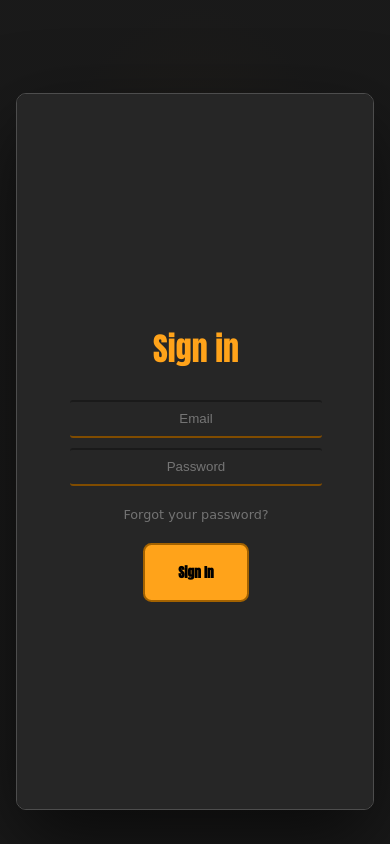
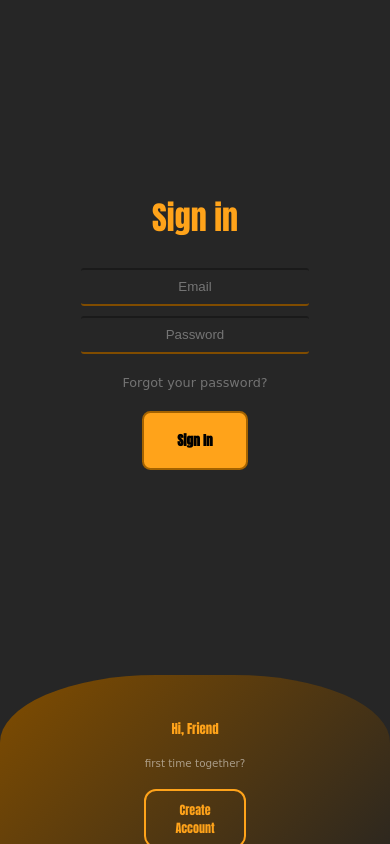
Before and after one commit to bChandrax/HDhub-INFS-project, a React (Vite) app: page /login in a window 390 px wide. Built offline with nearby package versions, Linux system fonts and the light colour scheme.

Commit message:
login & css changes

```diff
--- a/src/index.css
+++ b/src/index.css
@@ -1114,7 +1114,7 @@ header h1 {
 
 .cont {
     display: flex;
-    /* 3 panels each 30vw = 90vw total; window is 60vw so the 3rd panel is always off-screen */
+    background-color: var(--background2);
     width: 90vw;
     height: 100%;
     position: absolute;
@@ -1126,7 +1126,6 @@ header h1 {
     width: 30vw;
     flex-shrink: 0;
     height: 100%;
-    background-color: var(--background2);
 }
 
 .signin, .pass, .CreateAcc, #PD, #PA {
@@ -1554,37 +1553,102 @@ input:focus {
     .btn-watch     { width: 60%; }
     .mark-all-read { font-size: 0.75rem; width: 17vw; }
 
-    /* Login page on mobile */
+    /* ── LOGIN: MOBILE ─────────────────────────────── */
+
+    /* The visible window — full viewport */
+    .login-wrapper {
+        padding: 0;
+        justify-content: flex-start;
+    }
+
     .overflow-cutoff {
-        width: 95vw;
-        height: 70vh;
-        margin-top: 5vh;
-    }
-    /* Mobile: stack panels vertically */
-    .overflow-cutoff {
-        width: 92vw;
-        height: 85vh;
-        margin-top: 7vh;
-    }
-
-    /* 3 panels stacked = 3x the visible height */
+        width: 100vw;
+        height: 100vh;
+        margin: 0;
+        border: none;
+        border-radius: 0;
+        box-shadow: none;
+        position: relative;
+        overflow: hidden;
+    }
+
+    /*
+     * .cont stacks 3 panels vertically.
+     * signin = 100vh, pass = 100vh, CreateAcc = 100vh → total 300vh
+     * The pass is absolutely positioned outside the flow and
+     * animates independently via JS translateY.
+     */
     .cont {
         flex-direction: column;
-        width: 92vw;
-        height: 255vh;
+        width: 100vw;
+        height: 300vh;
         position: absolute;
         left: 0;
         top: 0;
     }
 
     .cont > * {
-        width: 92vw;
-        height: 85vh;
+        width: 100vw;
+        height: 100vh;
         flex-shrink: 0;
-    }
-
-    /* Pass panel: horizontal curve on mobile (top/bottom instead of left/right) */
+        display: flex;
+        align-items: center;
+        justify-content: center;
+    }
+
+    /* signin and CreateAcc panels: full viewport, content centred */
+    .signin, .CreateAcc {
+        padding: 2rem;
+    }
+
+    /*
+     * pass panel: lives outside normal flow on mobile.
+     * Default (Sign In visible): pinned to bottom, 20vh tall, curved top.
+     * After slide (Register visible): pinned to top, 20vh tall, curved bottom.
+     * JS moves it with translateY.
+     */
     .pass {
-        border-radius: 20% 20% 1vw 1vw;
-    }
-}
+        position: fixed !important;
+        bottom: 0;
+        left: 0;
+        width: 100vw !important;
+        height: 20vh !important;
+        z-index: 200;
+        border-radius: 40% 40% 0 0 !important;
+        display: flex !important;
+        flex-direction: column;
+        align-items: center;
+        justify-content: flex-start;
+        padding-top: 1vh;
+        gap: 0;
+        overflow: visible;
+    }
+
+    /* Text inside pass: compact, fits ~10vh */
+    .pass h2 {
+        font-size: clamp(0.8rem, 3vw, 1rem);
+        height: auto;
+        margin: 0;
+        line-height: 1.2;
+    }
+
+    .pass p {
+        font-size: clamp(0.65rem, 2.5vw, 0.8rem);
+        margin: 0.3vh 0 0 0;
+        line-height: 1;
+    }
+
+    /* switch button: full width strip at bottom of pass, ~8vh */
+    .pass .switch {
+        width: 80%;
+        height: 8vh;
+        aspect-ratio: unset;
+        margin-top: 1vh;
+        border-radius: 12px;
+        font-size: clamp(0.75rem, 3vw, 0.9rem);
+    }
+
+    /* Give signin/register bottom padding so pass panel doesn't cover the button */
+    .signin { padding-bottom: 24vh; padding-top: 0; }
+    .CreateAcc { padding-top: 24vh; padding-bottom: 0; }
+}
```
Also changed, not shown: src/pages/Login.jsx (+133 -84 lines), 1 other file (tests, documents, lock files or other folders).
